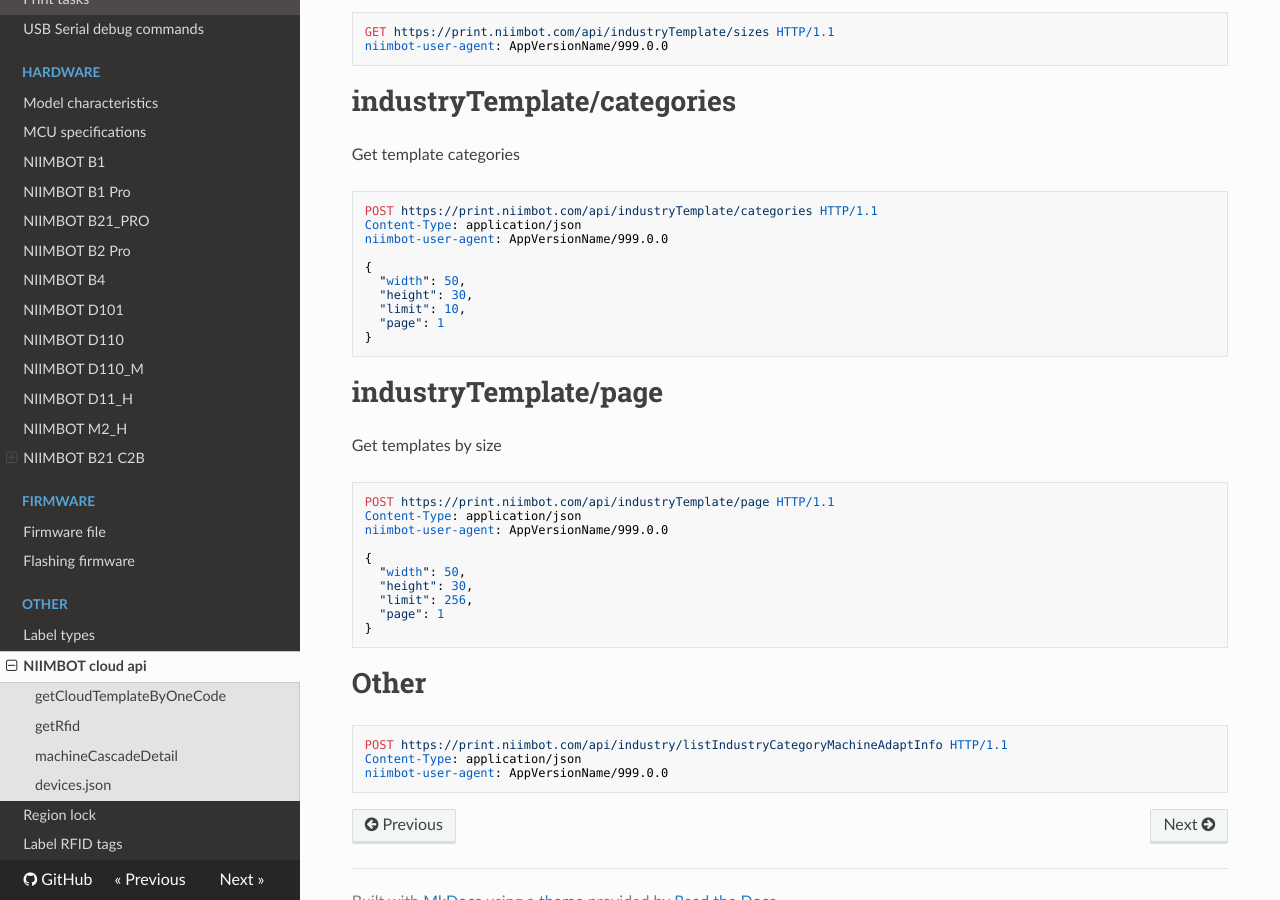
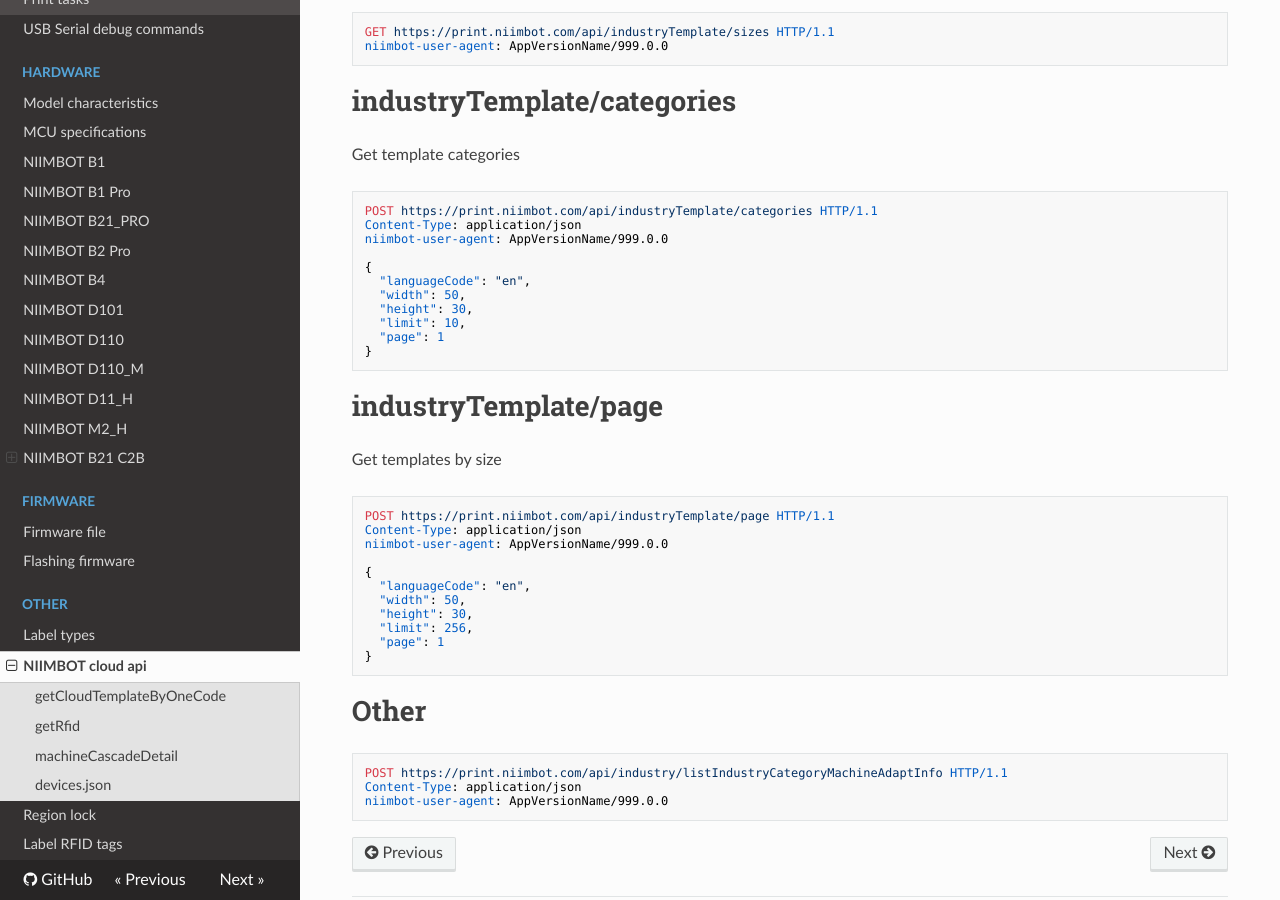
Before and after one commit to MultiMote/niimbot-wiki, an MkDocs documentation site: the page built from docs/other/niimbot-cloud.md, in a window 1280 px wide and 900 px high, scrolled down 1329 px. Built offline with MkDocs 1.6.1, drawn with Linux system fonts in a browser that asks for light colours; nearby versions of some CDN libraries.

Commit message:
api languageCode

```diff
--- a/docs/other/niimbot-cloud.md
+++ b/docs/other/niimbot-cloud.md
@@ -79,6 +79,7 @@
 niimbot-user-agent: AppVersionName/999.0.0
 
 {
+  "languageCode": "en",
   "width": 50,
   "height": 30,
   "limit": 10,
@@ -96,6 +97,7 @@
 niimbot-user-agent: AppVersionName/999.0.0
 
 {
+  "languageCode": "en",
   "width": 50,
   "height": 30,
   "limit": 256,
```
